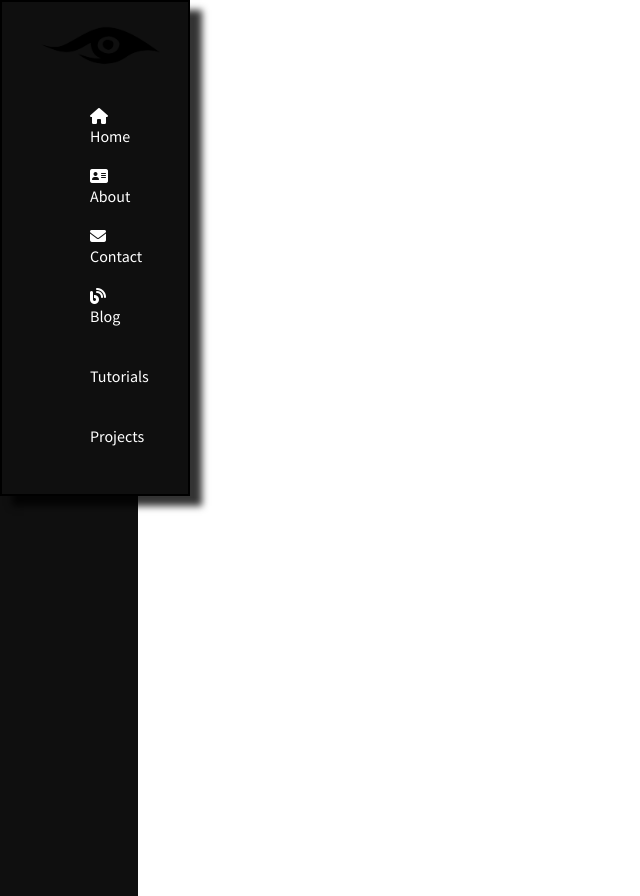
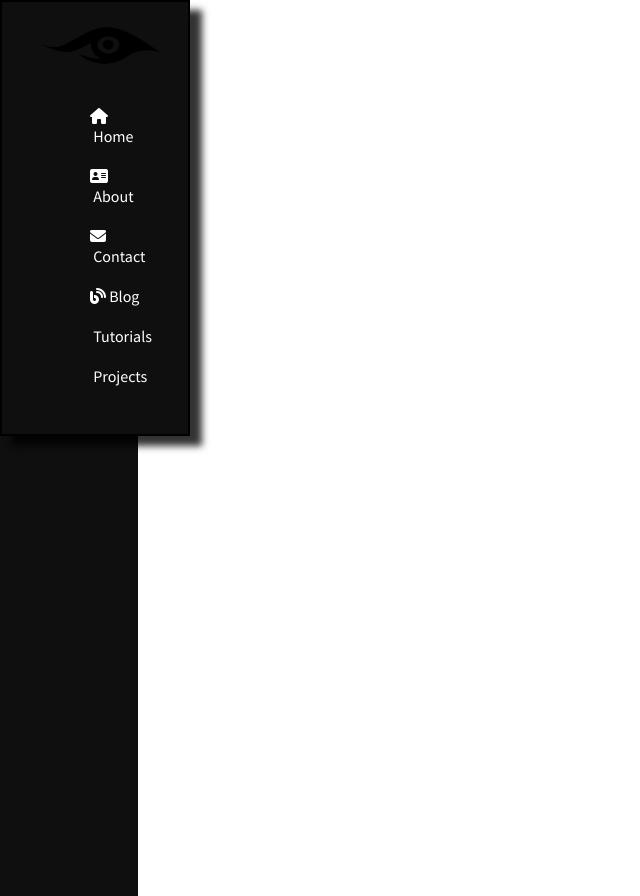
Before and after one commit to jameydev/ts-react-gen-testing, a React (Create React App) app: page / in a window 1280 px wide. Shown: the whole page, without its empty margins (0-640 px from the left). Built offline with nearby package versions, Linux system fonts and the light colour scheme.

Commit message:
nav list now uses LinkProps

```diff
--- a/src/components/List.tsx
+++ b/src/components/List.tsx
@@ -1,10 +1,13 @@
+import Link from './Link';
 export default function List(props: ListProps) {
     const {ordered, items} = props;
 
     const itemList = items.map(item => {
         return (
             <li key={item.id} className="list-item">
-                <a href={item.link}><i className={item.icon}></i> &nbsp; {item.name}</a>
+                <i className={item.icon}></i>
+                &nbsp;
+                <Link href={item.link.href} text={item.link.text} />
             </li>
         );
     });
--- a/src/components/types.d.ts
+++ b/src/components/types.d.ts
@@ -7,10 +7,14 @@ declare interface ListItem {
     id: number;
     icon: string;
     name: string;
-    link: string;
+    link: LinkProps;
 }
 
 declare interface ListProps {
     ordered: boolean;
     items: ListItem[];
 }
+
+declare interface FormProps {
+    handleSubmit: (event: React.FormEvent<HTMLFormElement>) => void;
+}
--- a/src/data/items.ts
+++ b/src/data/items.ts
@@ -2,37 +2,37 @@ const listItems: ListItem[] = [
     {
         id: 1,
         name: "Home",
-        link: "index.html",
+        link: { href: "index.html", text: "Home" },
         icon: "fa-solid fa-house"
     },
     {
         id: 2,
         name: "About",
-        link: "#",
+        link: { href: "#", text: "About" },
         icon: "fa-solid fa-address-card"
     },
     {
         id: 3,
         name: "Contact",
-        link: "#",
+        link: { href: "#", text: "Contact" },
         icon: "fa-solid fa-envelope"
     },
     {
         id: 4,
         name: "Blog",
-        link: "#",
+        link: { href: "#", text: "Blog" },
         icon: "fa-solid fa-blog"
     },
     {
         id: 5,
         name: "Tutorials",
-        link: "#",
+        link: { href: "#", text: "Tutorials" },
         icon: ""
     },
     {
         id: 6,
         name: "Projects",
-        link: "#",
+        link: { href: "#", text: "Projects" },
         icon: ""
     }
 ];
```
